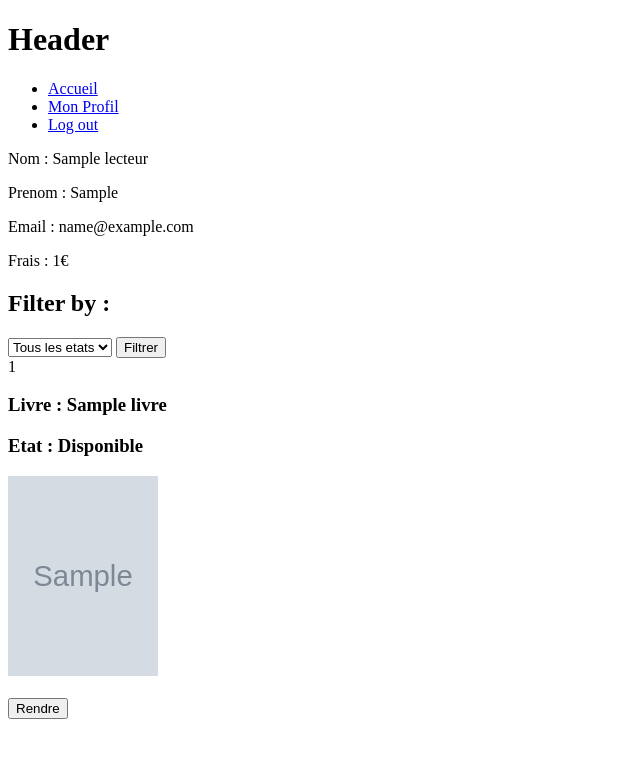
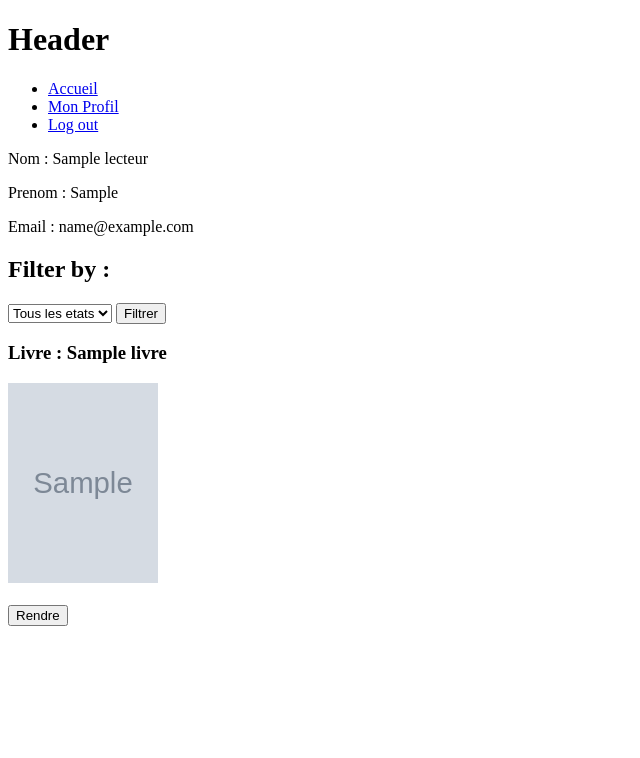
Before and after one commit to DjenebaN/LIBRARY, a PHP site: page /LIBRARY/index.php?page=compte in a window 1280 px wide. Shown: the top 758 px of the page, without its empty margins (0-640 px from the left). Run offline with PHP 8.4, Linux system fonts and the light colour scheme; the visitor is signed in with stand-in values (Sample User, id 1); data comes from the database, SQL or seed files in the repository; tables that the repository leaves empty hold one stand-in row (values such as "Sample post"); grey boxes marked "Sample" are stand-in pictures.

Commit message:
back fini

```diff
--- a/bdd/bdd.sql
+++ b/bdd/bdd.sql
@@ -34,7 +34,7 @@ CREATE TABLE LIVRE (
     Auteur VARCHAR(255) NOT NULL,
     Annee VARCHAR(4),
     Image_URL VARCHAR(255),  -- Stocke uniquement l'URL de l'image
-    Etat INT NOT NULL DEFAULT 1,
+    Etat INT NOT NULL DEFAULT 2,
     PRIMARY KEY (Id_Livre),
     FOREIGN KEY (Etat) REFERENCES ETAT(Id_Etat) ON DELETE RESTRICT
 );
@@ -55,3 +55,6 @@ CREATE TABLE PRET (
 ALTER TABLE PRET
 ADD COLUMN Etat INT DEFAULT 4,
 ADD CONSTRAINT FK_EtatPret FOREIGN KEY (Etat) REFERENCES ETAT(Id_Etat);
+
+ALTER TABLE PRET
+ADD COLUMN Frais DECIMAL(5,2) DEFAULT 0;
--- a/model/pretModel.php
+++ b/model/pretModel.php
@@ -44,7 +44,7 @@ class Pret
 
     public function afficherPrets($Id_Lecteur, $Id_Etat = null) {
         if ($Id_Etat !== null) {
-            $stmt = $this->bdd->prepare("SELECT P.Id_Pret, P.Id_Livre, L.Titre, L.Image_URL, P.Date_Emprunt, P.Date_Retour, E.Etat AS Etat_Livre
+            $stmt = $this->bdd->prepare("SELECT P.Id_Pret, P.Id_Livre, L.Titre, L.Image_URL, P.Date_Emprunt, P.Date_Retour, P.Frais, E.Etat AS Etat_Livre
                             FROM PRET P
                             JOIN LIVRE L ON P.Id_Livre = L.Id_Livre
                             JOIN ETAT E ON P.Etat = E.Id_Etat
@@ -52,7 +52,7 @@ class Pret
             $stmt->bindParam(':Id_Lecteur', $Id_Lecteur, PDO::PARAM_INT);
             $stmt->bindParam(':Id_Etat', $Id_Etat, PDO::PARAM_INT);
         } else {
-            $stmt = $this->bdd->prepare("SELECT P.Id_Pret, P.Id_Livre, L.Titre, L.Image_URL, P.Date_Emprunt, P.Date_Retour, E.Etat AS Etat_Livre
+            $stmt = $this->bdd->prepare("SELECT P.Id_Pret, P.Id_Livre, L.Titre, L.Image_URL, P.Date_Emprunt, P.Date_Retour, P.Frais, E.Etat AS Etat_Livre
                             FROM PRET P
                             JOIN LIVRE L ON P.Id_Livre = L.Id_Livre
                             JOIN ETAT E ON P.Etat = E.Id_Etat
@@ -67,24 +67,30 @@ class Pret
             $dateRetour = new DateTime($pret['Date_Retour']);
             $dateActuelle = new DateTime();
 
-            if ($dateActuelle > $dateRetour && $pret['Etat_Livre'] != 'En retard') {
-                // Mise à jour de l'état du livre
-                $stmt1 = $this->bdd->prepare("UPDATE LIVRE SET Etat = 3 WHERE Id_Livre = ?");
-                $stmt1->execute([$pret['Id_Livre']]);
-
+            if ($dateActuelle > $dateRetour) { // Si la date actuelle dépasse la date de retour
                 // Calcul des jours de retard
                 $interval = $dateRetour->diff($dateActuelle);
                 $joursRetard = $interval->days;
+                $nouveauxFrais = $joursRetard * 0.20; // 0.20€ par jour de retard
 
-                if ($joursRetard > 0) {
-                    // Calcul des frais de retard (20 centimes par jour)
-                    $frais = $joursRetard * 0.20;
+                // Mettre à jour les frais uniquement si la valeur a changé
+                if ($nouveauxFrais != $pret['Frais']) {
+                    // Mettre à jour les frais dans la table PRET
+                    $stmt1 = $this->bdd->prepare("UPDATE PRET SET Frais = :frais WHERE Id_Pret = :Id_Pret");
+                    $stmt1->bindParam(':frais', $nouveauxFrais, PDO::PARAM_STR);
+                    $stmt1->bindParam(':Id_Pret', $pret['Id_Pret'], PDO::PARAM_INT);
+                    $stmt1->execute();
 
-                    // Mise à jour des frais du lecteur
-                    $stmt2 = $this->bdd->prepare("UPDATE LECTEUR SET Frais = Frais + :frais WHERE Id_Lecteur = :Id_Lecteur");
-                    $stmt2->bindParam(':frais', $frais, PDO::PARAM_STR);
+                    // Mettre à jour les frais du lecteur en recalculant la somme totale des frais
+                    $stmt2 = $this->bdd->prepare("UPDATE LECTEUR
+                        SET Frais = (SELECT SUM(Frais) FROM PRET WHERE Id_Lecteur = :Id_Lecteur)
+                        WHERE Id_Lecteur = :Id_Lecteur");
                     $stmt2->bindParam(':Id_Lecteur', $Id_Lecteur, PDO::PARAM_INT);
                     $stmt2->execute();
+
+                    $stmt3 = $this->bdd->prepare("UPDATE PRET SET Etat = 3 WHERE Id_Pret = :Id_Pret");
+                    $stmt3->bindParam(':Id_Pret', $pret['Id_Pret'], PDO::PARAM_INT);
+                    $stmt3->execute();
                 }
             }
         }
@@ -93,9 +99,11 @@ class Pret
     }
 
 
+
+
     public function getEtatsRetardCours()
     {
-        $stmt = $this->bdd->prepare("SELECT Id_Etat, Etat FROM ETAT WHERE Etat IN ('En Retard', 'En Cours')");
+        $stmt = $this->bdd->prepare("SELECT Id_Etat, Etat FROM ETAT WHERE Etat IN ('En Cours', 'En Retard')");
         $stmt->execute();
         return $stmt->fetchAll(PDO::FETCH_ASSOC);
     }
@@ -119,39 +127,6 @@ class Pret
 
     }
 
-    public function calculerFraisRetard($Id_Lecteur)
-    {
-        $stmt = $this->bdd->prepare("SELECT * FROM PRET WHERE Id_Lecteur = :Id_Lecteur AND Date_Retour < CURDATE() AND etat = 4");  // 4 = "En cours"
-        $stmt->bindParam(':Id_Lecteur', $Id_Lecteur);
-        $stmt->execute();
-
-        $fraisTotaux = 0;
-
-        while ($pret = $stmt->fetch()) {
-            $dateRetour = new DateTime($pret['Date_Retour']);
-            $dateActuelle = new DateTime();
-
-            $interval = $dateRetour->diff($dateActuelle);
-            $joursRetard = $interval->days;
-
-            if ($joursRetard > 0) {
-                $fraisTotaux += $joursRetard * 0.20;
-            }
-        }
-
-        return $fraisTotaux;
-    }
-
-    public function mettreAJourFrais($Id_Lecteur, $frais)
-    {
-        $stmt = $this->bdd->prepare("UPDATE LECTEUR SET Frais = Frais + :frais WHERE Id_Lecteur = :Id_Lecteur");
-        $stmt->bindParam(':frais', $frais);
-        $stmt->bindParam(':Id_Lecteur', $Id_Lecteur);
-        return $stmt->execute();
-    }
-
-
-
 }
 
 ?>
--- a/view/accueil.php
+++ b/view/accueil.php
@@ -29,7 +29,7 @@
     </div>
 
     <div id="Resultat">
-        <div id="formContainer" data-etat="<?php echo $etatLivre; ?>"></div>
+
     </div>
 
 
--- a/view/compte.php
+++ b/view/compte.php
@@ -23,7 +23,6 @@ $mesPrets = $prets->afficherPrets($ID, $Id_Etat);
 echo '<p>Nom : ' . htmlspecialchars($detailLecteur['Nom']) . '</p>';
 echo '<p>Prenom : ' . htmlspecialchars($detailLecteur['Prenom']) . '</p>';
 echo '<p>Email : ' . htmlspecialchars($detailLecteur['Email']) . '</p>';
-echo '<p>Frais : ' . htmlspecialchars($detailLecteur['Frais']) . '€</p>';
 ?>
 
 <h2> Filter by : </h2>
@@ -40,23 +39,26 @@ echo '<p>Frais : ' . htmlspecialchars($detailLecteur['Frais']) . '€</p>';
                     <button type="submit">Filtrer</button>
                 </form>
 
-<?php
+                <?php
 foreach ($mesPrets as $pret) {
-
-    $Id_Pret = $pret['Id_Pret'];
-    $Id_Livre = $pret['Id_Livre'];
-    echo (htmlspecialchars($pret['Id_Pret']));
     echo "<div>";
     echo "<h3>Livre : " . htmlspecialchars($pret['Titre']) . "</h3>";
-    echo "<h3>Etat : " . htmlspecialchars($pret['Etat_Livre']) . "</h3>";
     echo "<img src='" . htmlspecialchars($pret['Image_URL']) . "' alt='Couverture du livre' width='150' height='200'>";
-    echo "</div><br>";?>
+
+    // Vérifier si l'utilisateur a filtré sur "En retard"
+    if (isset($Id_Etat) && $Id_Etat == 3) {
+        echo '<p>Frais de retard : ' . number_format($pret['Frais'], 2) . ' €</p>';
+    }
+
+    echo "</div><br>";
+
+?>
 
     <form method="POST" action="controller/pretController.php">
-            <input type="hidden" name="Id_Pret" value="<?php echo htmlspecialchars($pret['Id_Pret']); ?>">
-            <input type="hidden" name="Id_Livre" value="<?php echo htmlspecialchars($pret['Id_Livre']); ?>">
-            <input type="hidden" name="pret" value="supprimer">
-            <input type="submit" value="Rendre">
+        <input type="hidden" name="Id_Pret" value="<?php echo htmlspecialchars($pret['Id_Pret']); ?>">
+        <input type="hidden" name="Id_Livre" value="<?php echo htmlspecialchars($pret['Id_Livre']); ?>">
+        <input type="hidden" name="pret" value="supprimer">
+        <input type="submit" value="Rendre">
     </form>
 
 <?php }
```
Also changed, not shown: view/style/script.js (+1 -11 lines).
